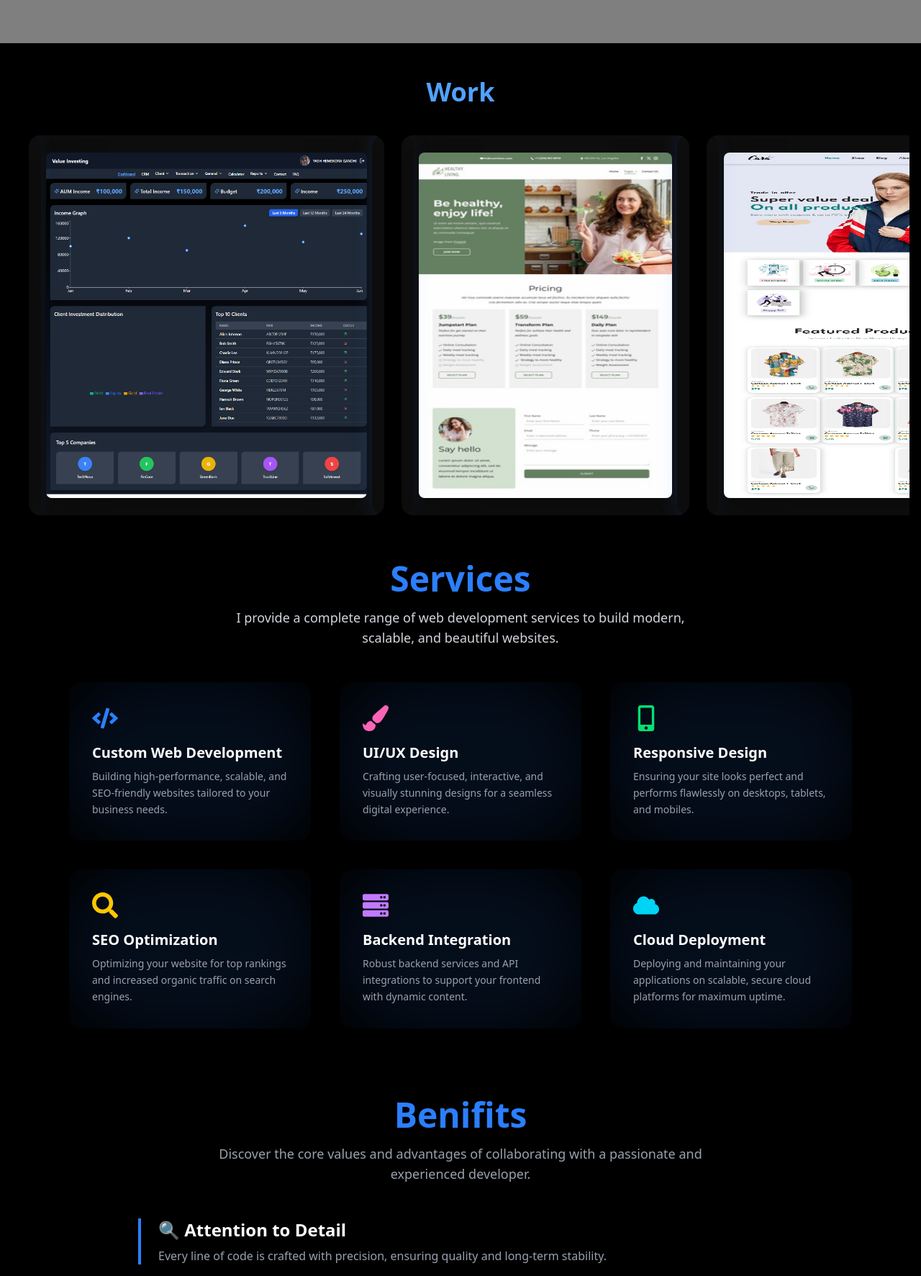
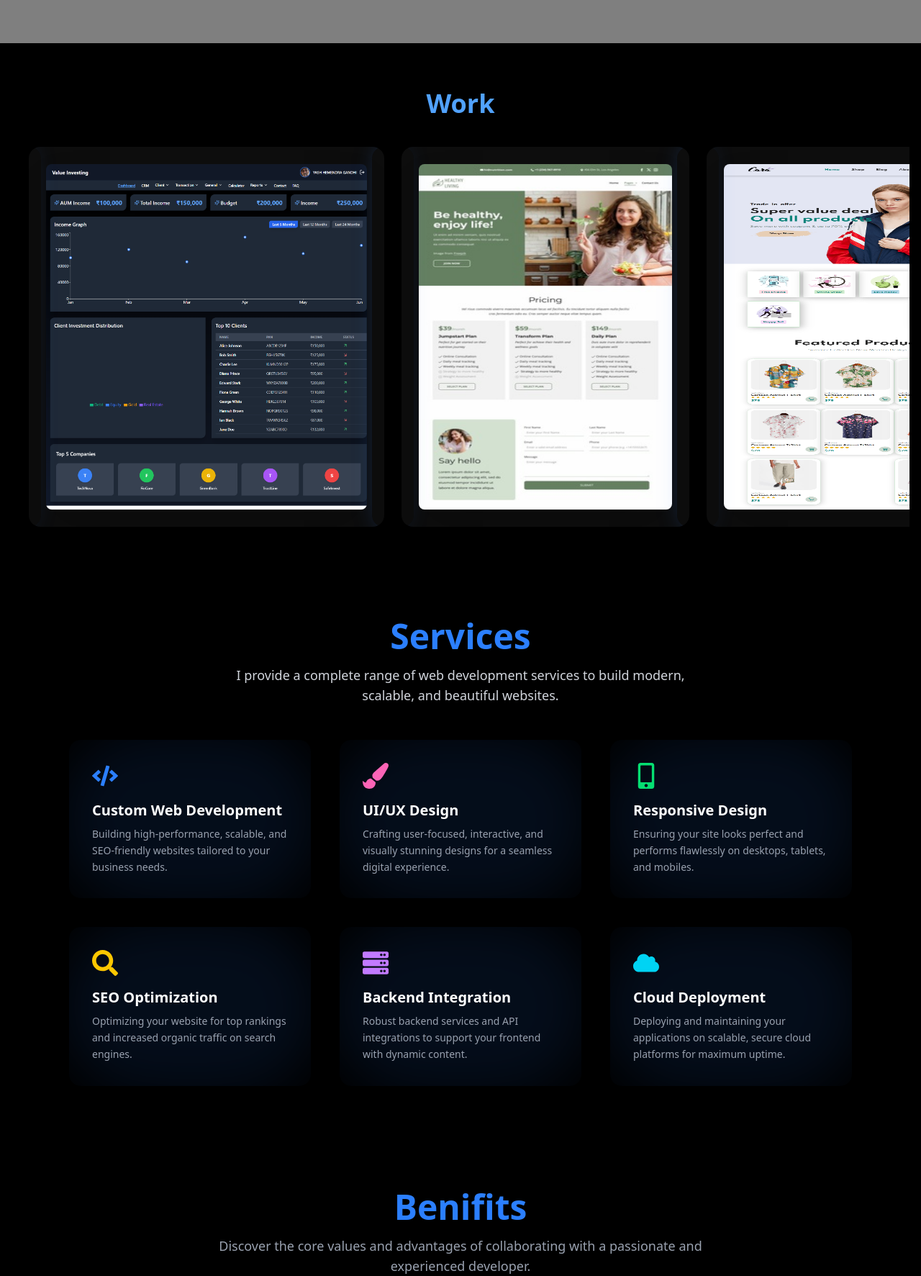
Before and after one commit to ValueInvest23/Value-Portfolio, a React (Vite) app: page / in a window 1280 px wide. Shown: the part 740-2513 px from the top of the page at 72% size. Built offline with nearby package versions, Linux system fonts and the light colour scheme; grey boxes are pictures that could not be loaded.

Commit message:
changes in padding

```diff
--- a/src/Cart.jsx
+++ b/src/Cart.jsx
@@ -111,7 +111,7 @@ export default function ProjectCarousel() {
   }, []);
 
   return (
-    <div id="work" className="bg-black text-white py-12 px-4 overflow-hidden ">
+    <div id="work" className="bg-black text-white py-16 px-4 overflow-hidden ">
       <h2 className="text-3xl sm:text-4xl font-bold mb-10 text-center text-blue-400 drop-shadow-lg">
         Work
       </h2>
--- a/src/Service.jsx
+++ b/src/Service.jsx
@@ -38,7 +38,7 @@ const services = [
 const Services = () => {
   return (
     <>
-      <section id="services" className="py-4 px-6 sm:px-10 lg:px-24 bg-black text-white overflow-x-hidden ">
+      <section id="services" className="py-16 px-6 sm:px-10 lg:px-24 bg-black text-white overflow-x-hidden ">
         <div className="text-center mb-12">
           <h2 className="text-4xl sm:text-5xl font-bold mb-4 text-blue-500"> Services</h2>
           <p className="text-gray-300 text-md sm:text-lg max-w-2xl mx-auto">
```
